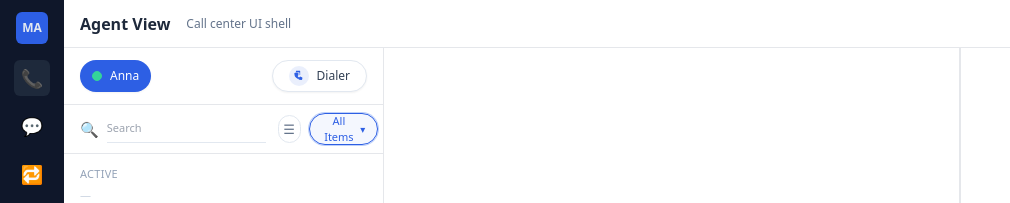
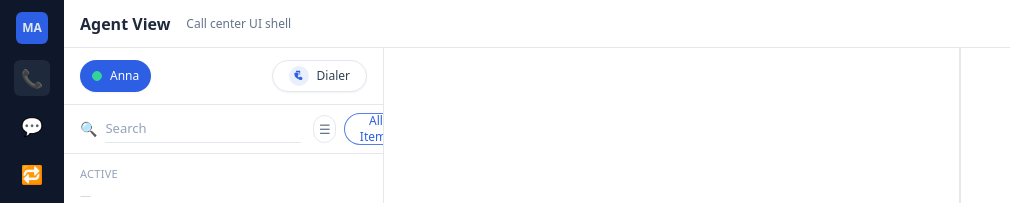
Before and after one commit to masterappliance/callcenter-ui, a React (Vite) app: page /calls in a window 1280 px wide. Shown: the top 203 px of the page, without its empty margins (0-1010 px from the left). Built offline with nearby package versions, Linux system fonts and the light colour scheme.

Commit message:
Update CallList.jsx

```diff
--- a/src/components/calls/CallList.jsx
+++ b/src/components/calls/CallList.jsx
@@ -10,7 +10,7 @@ export default function CallList({ calls, selectedId, onSelect }) {
 
   const controlsRef = useRef(null);
 
-  // Close All Items dropdown when clicking outside controls
+  // Close All Items dropdown when clicking outside
   useEffect(() => {
     function handleClickOutside(event) {
       if (controlsRef.current && !controlsRef.current.contains(event.target)) {
@@ -30,11 +30,11 @@ export default function CallList({ calls, selectedId, onSelect }) {
       <div className="px-4 py-2 border-b bg-white flex items-center gap-3 text-xs">
         {/* Search merged with magnifier */}
         <div className="flex-1 flex items-center gap-2 text-slate-500">
-          <span className="text-[15px]">🔍</span>
+          <span className="text-[14px]">🔍</span>
           <input
             type="text"
             placeholder="Search"
-            className="flex-1 h-7 border-b border-slate-200 text-[11px] text-slate-700 px-0 pb-0.5 focus:outline-none focus:border-primary focus:ring-0"
+            className="flex-1 h-7 border-b border-slate-200 text-[13px] text-slate-700 px-0 pb-0.5 placeholder:text-slate-400 focus:outline-none focus:border-primary focus:ring-0"
           />
         </div>
 
@@ -50,7 +50,7 @@ export default function CallList({ calls, selectedId, onSelect }) {
             className="h-7 w-7 rounded-full flex items-center justify-center border border-slate-200 text-slate-500 hover:bg-slate-50"
             title="Filters"
           >
-            {/* simple sliders icon */}
+            {/* three-slider icon substitute */}
             <span className="text-[13px]">☰</span>
           </button>
 
@@ -58,7 +58,7 @@ export default function CallList({ calls, selectedId, onSelect }) {
           <button
             type="button"
             onClick={() => setIsAllItemsOpen((prev) => !prev)}
-            className="px-3 h-8 rounded-full flex items-center gap-1 text-[11px] font-medium border border-primary text-primary bg-primary/5 shadow-[0_0_0_1px_rgba(37,99,235,0.3)] hover:bg-primary/10"
+            className="px-3 h-8 rounded-full flex items-center gap-1 text-[12px] font-medium border border-primary/80 text-primary bg-white hover:bg-primary/5"
           >
             <span>{itemsFilter}</span>
             <span className="text-[10px]">▾</span>
@@ -94,7 +94,6 @@ export default function CallList({ calls, selectedId, onSelect }) {
 
       {/* MAIN AREA UNDER SEARCH ROW */}
       {isFilterPanelOpen ? (
-        // CallRail-style filter panel
         <FilterPanel
           onCancel={() => setIsFilterPanelOpen(false)}
           onApply={() => setIsFilterPanelOpen(false)}
```
